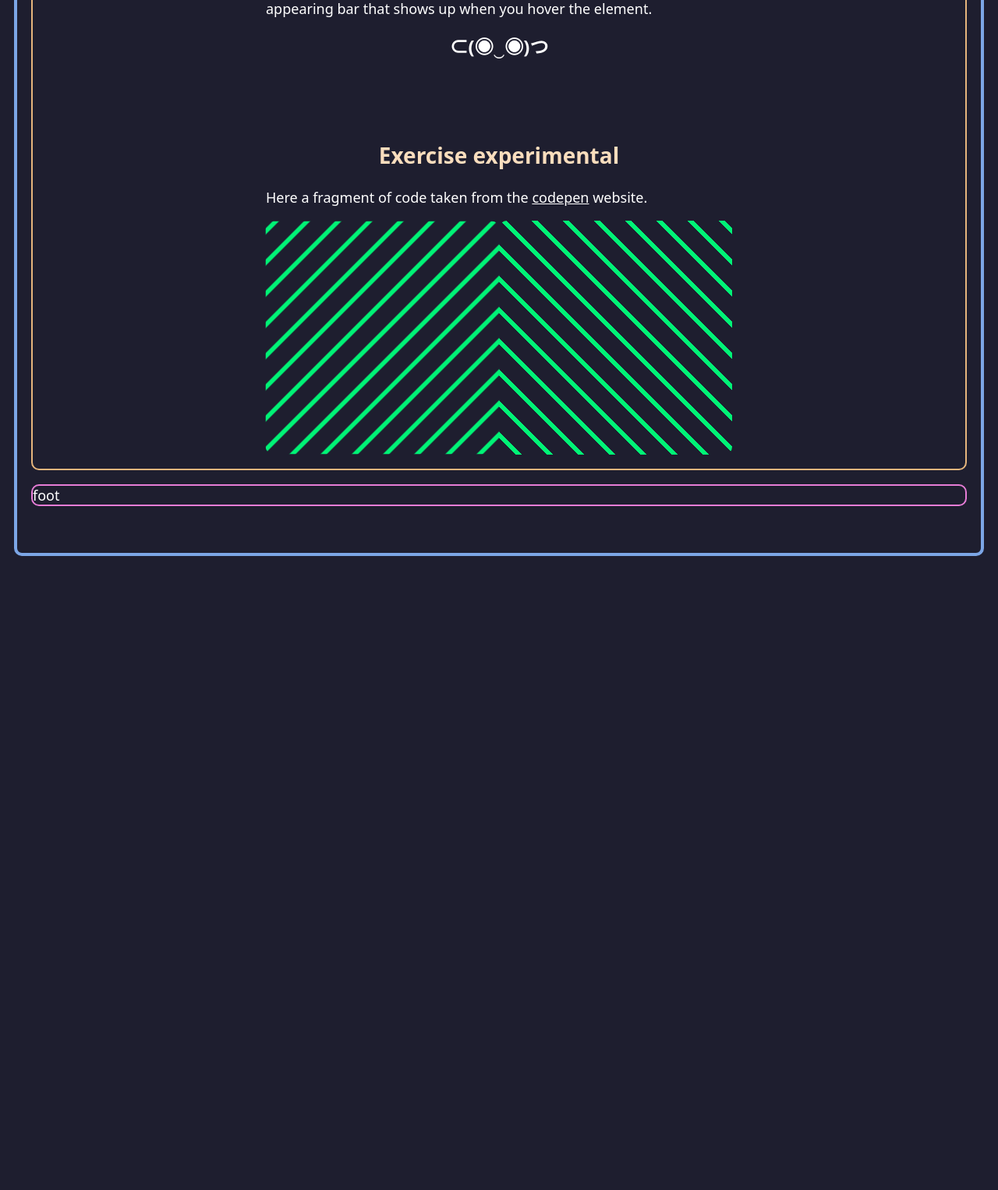
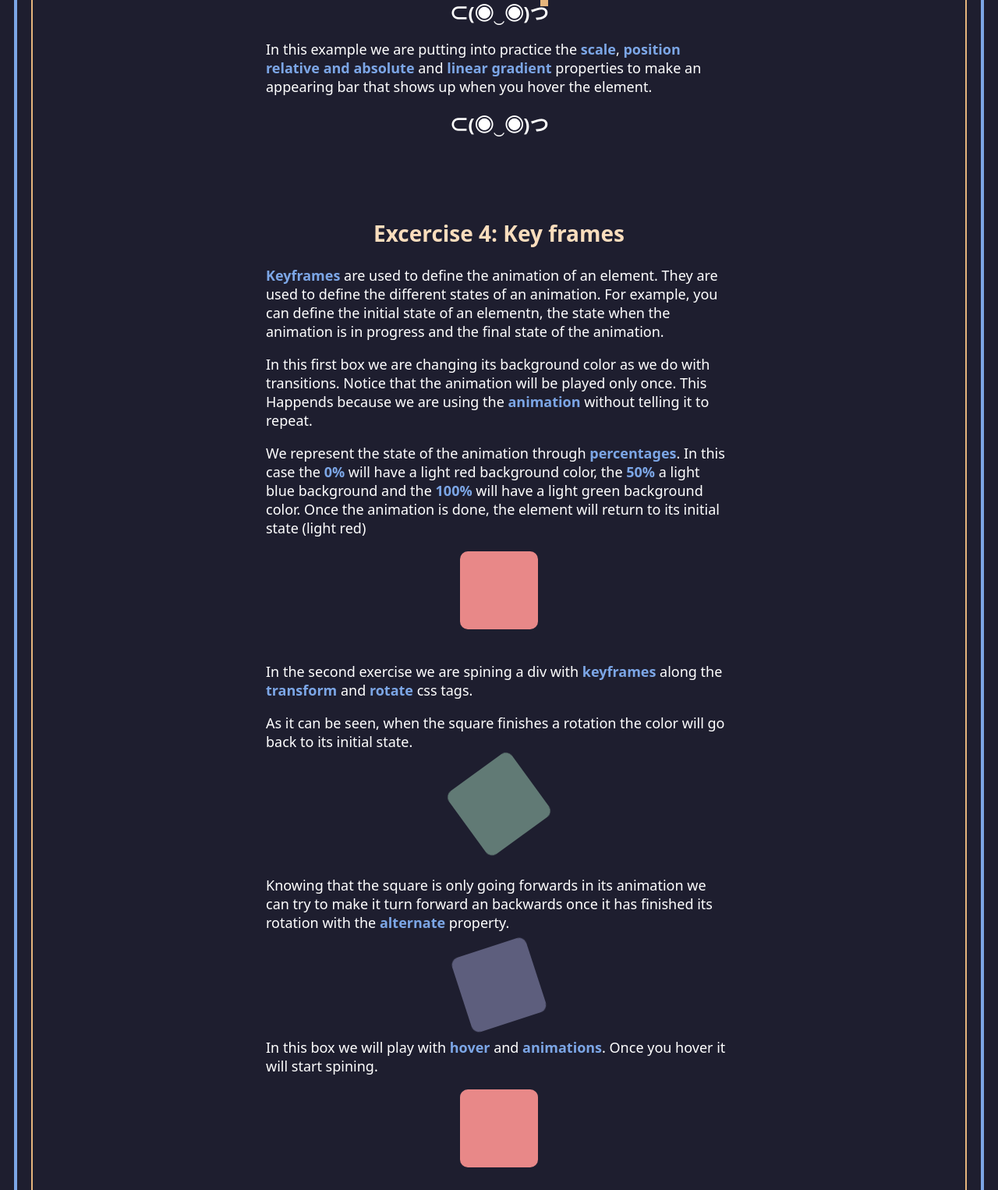
Before and after one commit to Cairon29/Personal-projects, a PHP site: page / in a window 1280 px wide. Shown: the part 2663-4189 px from the top of the page at 78% size. Before the commit the page ends 3376 px from the top, so only its background shows below. Run offline with PHP 8.4, Linux system fonts and the light colour scheme.

Commit message:
feat: css animations with keyframes added

```diff
--- a/Learning/css-practice/animations/exercise1.css
+++ b/Learning/css-practice/animations/exercise1.css
@@ -56,3 +56,15 @@
         }
     }
 }
+
+#spin-1 {
+    width: 100px;
+    height: 100px;
+    margin: auto;
+    background-color: aliceblue;
+    transition: 1.5s ease-in-out;
+}
+
+#spin-1:hover {
+    transform: rotate(720deg);
+}
--- /dev/null
+++ b/Learning/css-practice/animations/exercise4.css
@@ -0,0 +1,62 @@
+#exc-4 div {
+    margin: auto;
+    width: 100px;
+    height: 100px;
+    background-color: rgb(232, 136, 136);
+
+}
+
+#keyframes-1 {
+
+    animation: changeColor 5s;
+}
+
+@keyframes changeColor {
+    0% {
+        background-color: rgb(232, 136, 136);
+    }
+
+    50% {
+        background-color: #7ca6e6;
+    }
+
+    100% {
+        background-color: rgb(182, 234, 106);
+    }
+}
+
+#keyframes-2 {
+    opacity: .5;
+    animation: spin 4s linear infinite ;
+}
+
+
+
+@keyframes spin {
+    0% {
+        transform: rotate(0deg);
+    }
+    100% {
+        background-color: aquamarine;
+        transform: rotate(360deg);
+    }
+}
+
+#keyframes-3 {
+    opacity: .5;
+    animation: spin-2 2s linear infinite alternate ;
+}
+
+#keyframes-4:hover {
+    animation: spin-2 1s linear both;
+}
+
+@keyframes spin-2 {
+    0% {
+        transform: rotate(0deg);
+    }
+    100% {
+        background-color: #7ca6e6;
+        transform: rotate(360deg);
+    }
+}
--- a/Learning/css-practice/animations/index.html
+++ b/Learning/css-practice/animations/index.html
@@ -7,6 +7,7 @@
     <link rel="stylesheet" href="./exercise1.css">
     <link rel="stylesheet" href="./exercise2.css">
     <link rel="stylesheet" href="./exercise3.css">
+    <link rel="stylesheet" href="./exercise4.css">
     <link rel="stylesheet" href="./exerciseExperimental.css">
     <title>Animations practice</title>
 </head>
@@ -39,6 +40,7 @@
                     <br>
                     This happens because the box has the property of  <b>overflow: hidden</b>.
                 </p>
+                <div id="spin-1"></div>
             </article>
             <br>
             <article id="exc-2">
@@ -93,6 +95,27 @@
 
             <br>
 
+            <article id="exc-4">
+                <h2>Excercise 4: Key frames</h2>
+                <p><b>Keyframes</b> are used to define the animation of an element. They are used to define the different states of an animation. For example, you can define the initial state of an elementn, the state when the animation is in progress and the final state of the animation.</p>
+                <p>In this first box we are changing its background color as we do with transitions. Notice that the animation will be played only once. This Happends because we are using the <b>animation</b> without telling it to repeat.</p>
+                <p>We represent the state of the animation through <b>percentages</b>. In this case the <b>0%</b> will have a light red background color, the <b>50%</b> a light blue background and the <b>100%</b> will have a light green background color.
+                Once the animation is done, the element will return to its initial state (light red)</p>
+                </p>
+                <div id="keyframes-1"></div>
+                <br>
+                <p>In the second exercise we are spining a div with <b>keyframes</b> along the <b>transform</b> and <b>rotate</b> css tags.</p>
+                <p>As it can be seen, when the square finishes a rotation the color will go back to its initial state.</p>
+                <div id="keyframes-2"></div>
+                <br>
+                <p>Knowing that the square is only going forwards in its animation we can try to make it turn forward an backwards once it has finished its rotation with the <b>alternate</b> property.</p>
+                <div id="keyframes-3"></div>
+                <p>In this box we will play with <b>hover</b> and <b>animations</b>. Once you hover it will start spining.</p>
+                <div id="keyframes-4"></div>
+            </article>
+
+            <br>
+
             <article id="exc-exp">
                 <h2>Exercise experimental</h2>
                 <p>
@@ -103,7 +126,6 @@
                     <div class="box" style="--i:2;"></div>
                 </div>
             </article>
-
         </main>
         <footer id="footer">foot</footer >
     </section>
```
